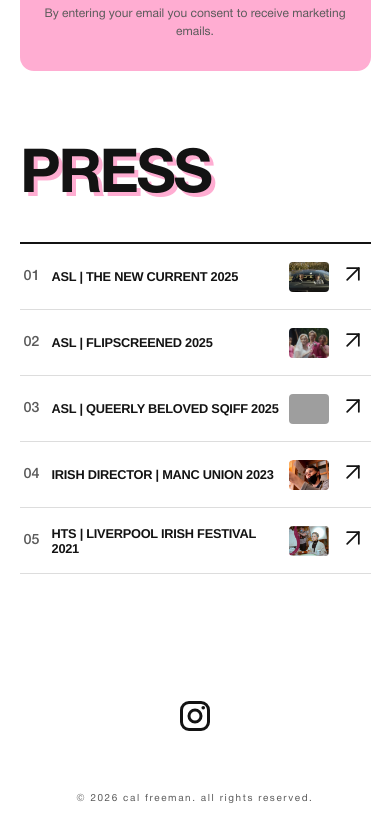
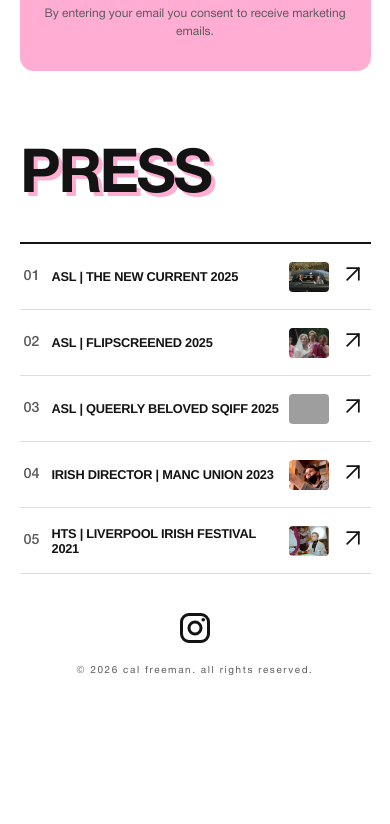
Before and after one commit to Tandrews287/CalFreeman, a website: page index.html in a window 390 px wide. Shown: the part 1676-2500 px from the top of the page. After the commit the page ends 2372 px from the top, so only its background shows below. Drawn offline with Linux system fonts and the light colour scheme; grey boxes are pictures that could not be loaded.

Commit message:
mobile spacing fix

```diff
--- a/styles.css
+++ b/styles.css
@@ -794,7 +794,7 @@ body.page-ready .load-overlay {
 
     .site-shell {
         width: 100%;
-        padding: 16px 5vw 24px;
+        padding: 16px 5vw 16px;
         overflow-x: hidden;
     }
 
@@ -880,7 +880,9 @@ body.page-ready .load-overlay {
     }
 
     .site-footer {
-        padding-bottom: 20px;
+        margin-top: 24px;
+        padding: 28px 20px 20px;
+        gap: 28px;
     }
 }
 
@@ -959,6 +961,16 @@ body.page-ready .load-overlay {
         width: 36px;
         height: 36px;
         border-radius: 9px;
+    }
+
+    .site-shell {
+        padding-bottom: 8px;
+    }
+
+    .site-footer {
+        margin-top: 12px;
+        padding: 16px 20px 20px;
+        gap: 20px;
     }
 
     .site-footer p {
```
